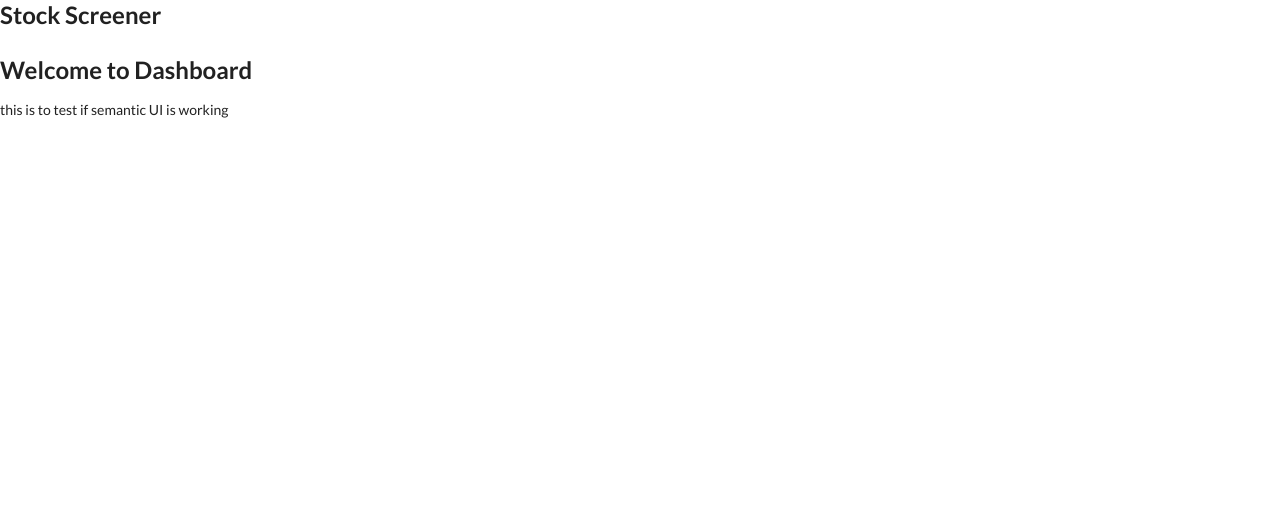
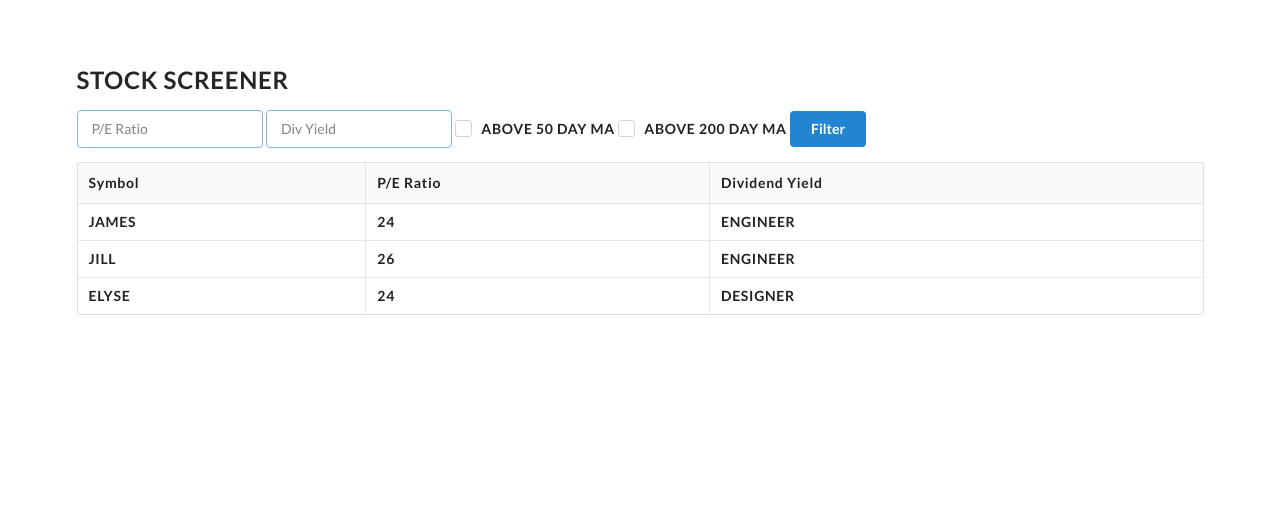
Before and after one commit to Barnez299/fastapifullstack, a FastAPI app: page / in a window 1280 px wide. Shown: the top 514 px of the page. Before the commit the page ends 118 px from the top, so only its background shows below. Run offline with FastAPI, Linux system fonts and the light colour scheme; some libraries are stand-ins or nearby versions.

Commit message:
form design done

```diff
--- a/templates/home.html
+++ b/templates/home.html
@@ -1,5 +1,51 @@
 {% extends "layout.html" %} {% block content %}
 
-<h2>Welcome to Dashboard</h2>
-<p>this is to test if semantic UI is working</p>
+<div class="ui input focus">
+    <input type="text" placeholder="P/E Ratio">
+</div>
+
+<div class="ui input focus">
+    <input type="text" placeholder="Div Yield">
+</div>
+
+<div class="ui checkbox">
+    <input type="checkbox" name="example">
+    <label>Above 50 Day MA</label>
+</div>
+<div class="ui checkbox">
+    <input type="checkbox" name="example">
+    <label>Above 200 Day MA</label>
+</div>
+
+<button class="ui button primary">
+    Filter
+</button>
+
+
+<table class="ui celled table">
+    <thead>
+        <tr>
+            <th>Symbol</th>
+            <th>P/E Ratio</th>
+            <th>Dividend Yield</th>
+        </tr>
+    </thead>
+    <tbody>
+        <tr>
+            <td data-label="Name">James</td>
+            <td data-label="Age">24</td>
+            <td data-label="Job">Engineer</td>
+        </tr>
+        <tr>
+            <td data-label="Name">Jill</td>
+            <td data-label="Age">26</td>
+            <td data-label="Job">Engineer</td>
+        </tr>
+        <tr>
+            <td data-label="Name">Elyse</td>
+            <td data-label="Age">24</td>
+            <td data-label="Job">Designer</td>
+        </tr>
+    </tbody>
+</table>
 {% endblock %}
--- a/templates/layout.html
+++ b/templates/layout.html
@@ -11,10 +11,16 @@
 </head>
 
 <body>
-    <h2>Stock Screener</h2>
-    {% block content %} {% endblock %}
+    <div class="ui hidden divider">
+        <div style="margin-top: 50px" class="ui container">
+            <h2>Stock Screener</h2>
+            {% block content %} {% endblock %}
+
+        </div>
+    </div>
 
 </body>
 <script src="https://cdn.jsdelivr.net/npm/semantic-ui@2.4.2/dist/semantic.min.js"></script>
+<script src="https://code.jquery.com/jquery-3.1.1.min.js" integrity="sha256-hVVnYaiADRTO2PzUGmuLJr8BLUSjGIZsDYGmIJLv2b8=" crossorigin="anonymous"></script>
 
 </html>
```
